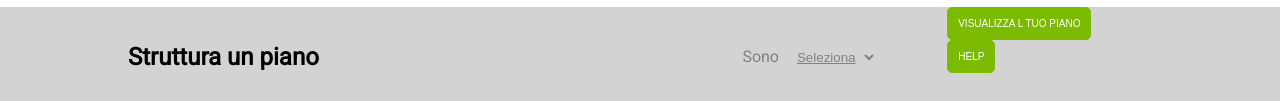
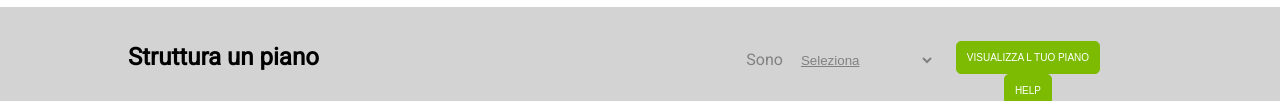
Before and after one commit to nicolamilani1988/htmlcss-fluentify, a plain HTML site: page index.html in a window 1280 px wide. Shown: the part 1409-1510 px from the top of the page. Drawn offline with Linux system fonts and the light colour scheme.

Commit message:
footer terminato

```diff
--- a/css/style.css
+++ b/css/style.css
@@ -9,7 +9,7 @@ body{
   font-family: 'Roboto', sans-serif;
 }
 
-main section:first-child, main section:last-child, .row.footer, nav{
+main section:first-child, main section:last-child, footer .container, nav{
   width: 80%;
   margin:auto;
 }
@@ -234,12 +234,17 @@ div hr{
 }
 
 /* regole footer */
-footer .section-grey{
+footer.section-grey{
   height: 100px;
+  position: relative;
 }
 
-.footer-left{
-  float: left;
+.blocco{
+  display: inline-block;
+}
+
+.blocco.sinistra{
+  /* float: left; */
   width: 60%;
   line-height: 100px;
   /* debug */
@@ -247,20 +252,23 @@ footer .section-grey{
   /* background-color: yellow; */
 }
 
-.footer-right{
-  float: right;
+.blocco.centro{
+  /* float: right; */
   width: 20%;
   line-height: 100px;
   /* debug */
   /* background-color: orange; */
 }
 
-.footer-central{
-float: right;
-width: 20%;
+.blocco.destra{
+/* float: right; */
+width: 12%;
+position: absolute;
+bottom:0;
+text-align: center;
 }
 
-.row.footer :last-child > *{
+.blocco.centro > *{
   line-height: 100px;
   }
 
@@ -270,11 +278,3 @@ width: 20%;
     background-color: #D3D3D3;
     margin-left: 10px;
   }
-
-  .footer-central button{
-    display: block;
-  }
-
-  .footer-central{
-    vertical-align: middle;
-  }
--- a/index.html
+++ b/index.html
@@ -115,29 +115,27 @@
 
     <!-- pie' pagina -->
     <footer class="section-grey">
+        <div class="container">
 
-      <div class="row footer">
-
-        <div class="footer-left">
+          <div class="blocco sinistra">
             <h2>Struttura un piano</h2>
           </div>
 
-
-        <div class="footer-central">
-          <button type="button" name="STRUTTURA UN PIANO" class="acid-green">VISUALIZZA L TUO PIANO</button>
-          <button type="button" name="STRUTTURA UN PIANO" class="acid-green">HELP</button>
-        </div>
-
-        <div class="footer-right">
+          <div class="blocco centro">
             <span class="grey-text">Sono</span>
             <select class="grey-text list" name="name-list">
               <option value="" disabled selected>Seleziona</option>
-            <option value="Mr-brown">Mr Brown</option>
+              <option value="Mr-brown">Mr Brown Mr Brown </option>
               <option value="Mr-white">Mr White</option>
               <option value="Mr-pink">Mr Pink</option>
               <option value="Mr-orange">Mr Orange</option>
               <option value="Mr-blonde">Mr Blonde</option>
             </select>
+          </div>
+
+          <div class="blocco destra">
+            <button type="button" name="STRUTTURA UN PIANO" class="acid-green">VISUALIZZA L TUO PIANO</button>
+            <button type="button" name="STRUTTURA UN PIANO" class="acid-green">HELP</button>
           </div>
 
         </div>
```
Lines whose indentation alone changed are shown as unchanged.
